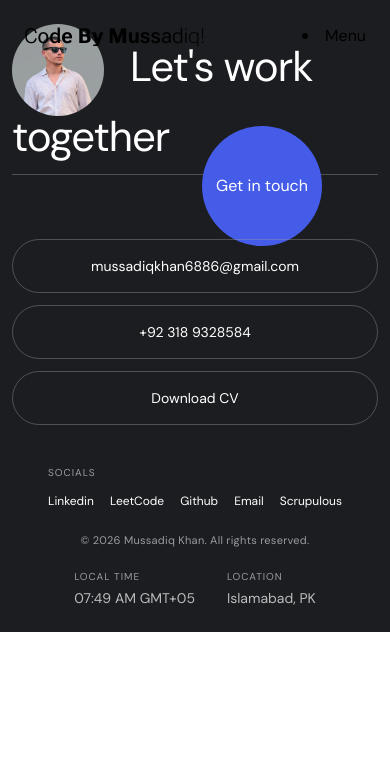
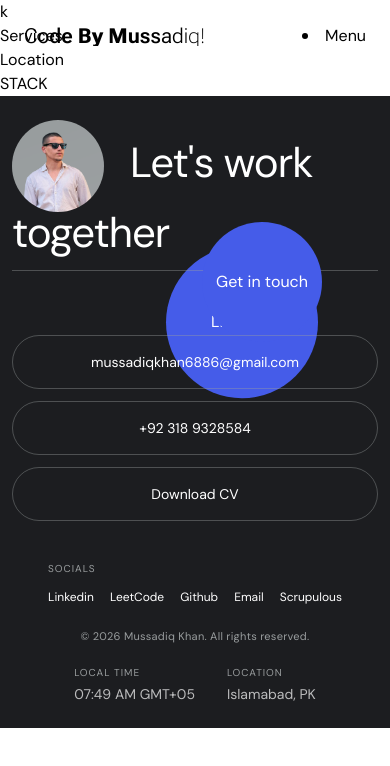
Before and after one commit to mussadiqkhan6886/portfolionew, a Next.js app: page /work/k in a window 390 px wide. Shown: the top 766 px of the page. Built offline with nearby package versions, Linux system fonts and the light colour scheme.

Commit message:
fixing some responsive issues

```diff
--- a/app/work/[slug]/page.tsx
+++ b/app/work/[slug]/page.tsx
@@ -1,3 +1,6 @@
+import FloatEffect from '@/components/ui/FloatEffect'
+import MagnetText from '@/components/ui/MagnetEffect'
+import Link from 'next/link'
 import React from 'react'
 
 interface Params {
@@ -5,9 +8,30 @@ interface Params {
 }
 
 const SingleWork = async ({params}: Params) => {
+  const {slug} = await params
   return (
     <main>
-
+      <section className="relative">
+        <h1>{slug}</h1>
+        <div>
+          <div>
+            <h2>Services</h2>
+          </div>
+          <div>
+            <h2>Location</h2>
+          </div>
+          <div>
+            <h2>STACK</h2>
+          </div>
+        </div>
+        <div className="absolute -bottom-15 right-10">
+          <FloatEffect output={[100,250]}>
+            <Link href={'/'}>
+              <MagnetText dot="no" text="Live Site" className="absolute w-38 h-38 items-center justify-center bg-ctr hover:bg-ctr-dark rounded-full text-white -bottom-5 right-8" />
+            </Link>
+          </FloatEffect>
+        </div>
+      </section>
     </main>
   )
 }
```
